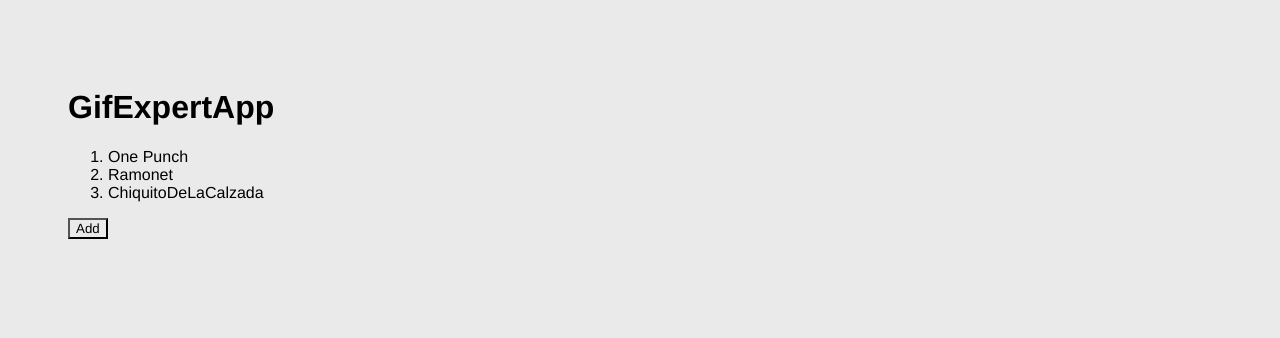
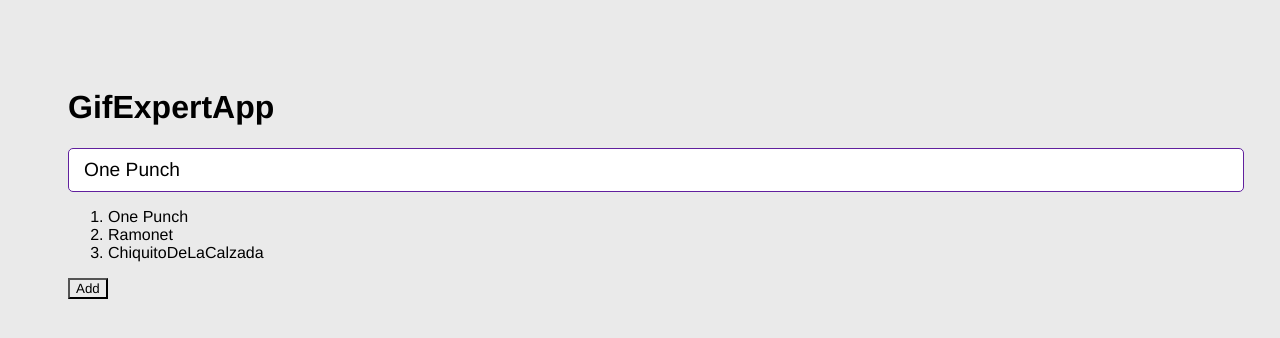
Before and after one commit to FedeAltava/GifAPP, a React (Vite) app: page / in a window 1280 px wide. Shown: the top 338 px of the page. Built offline with nearby package versions, Linux system fonts and the light colour scheme.

Commit message:
input state onCange and onSubmit

```diff
--- a/src/GifExpertApp.jsx
+++ b/src/GifExpertApp.jsx
@@ -1,4 +1,5 @@
 import { useState } from "react"
+import { AddCategory } from "./componentes/AddCategory";
 
 export const GifExpertApp = ()=>{
     const [categories, setCategories] = useState(['One Punch','Ramonet','ChiquitoDeLaCalzada']);
@@ -9,7 +10,7 @@ export const GifExpertApp = ()=>{
     return (
         <>
             <h1>GifExpertApp</h1>
-
+            <AddCategory />
             <ol>
                 {categories.map((category)=>{
                     return <li key={category}>{category}</li>;
--- a/src/componentes/AddCategory.jsx
+++ b/src/componentes/AddCategory.jsx
@@ -1,13 +1,28 @@
+import { useState } from "react";
+
+export const AddCategory = () => {
+
+    const [inputValue, setInputValue] = useState('One Punch');
+
+    const onImpuntChange = (event) => {
+        console.log(event.target.value)
+        setInputValue(event.target.value);
+    }
+    const onSubmit = (event)=>{
+        event.preventDefault();
+    }
+    return (
+        <form onSubmit ={(event)=>onSubmit(event)}>
+
+            <input
+                type="text"
+                placeholder="Buscar Gif"
+                value={inputValue}
+                onChange={(event) => onImpuntChange(event)}
+            />
+
+        </form>
 
 
-export const AddCategory = ()=>{
-
-    return(
-        <input
-            type="text"
-            placeholder="Buscar Gif"
-        >
-
-        </input>
     )
 }
```
